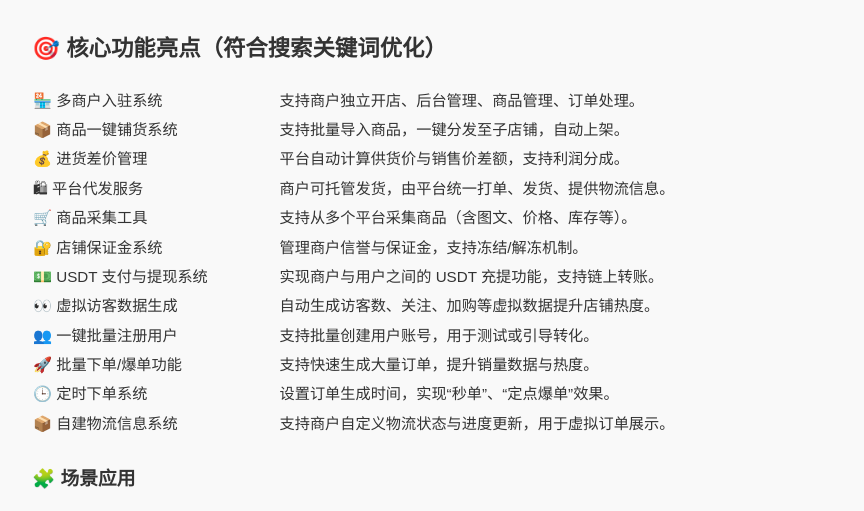
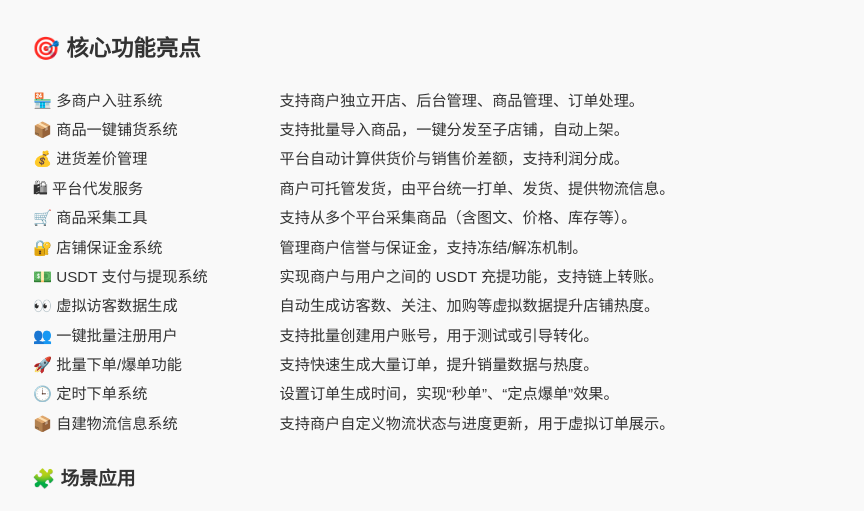
Before and after one commit to jkjj8899/shopee, a plain HTML site: page index.html in a window 1280 px wide. Shown: the part 244-755 px from the top of the page, without its empty margins (208-1072 px from the left). Drawn offline with Linux system fonts and the light colour scheme.

Commit message:
Update index.html

```diff
--- a/index.html
+++ b/index.html
@@ -1,6 +1,6 @@
 <!DOCTYPE html><html lang='zh'><head><meta charset='UTF-8'><meta name='viewport' content='width=device-width, initial-scale=1.0'><title>多商户跨境商城运营版支持一键采集商品开源代码自带几万个商品功能齐全批量订单发货可免费部署</title><style>body{font-family:sans-serif;padding:2rem;max-width:800px;margin:auto;background:#f9f9f9}h1{color:#222}p{color:#555}.gallery{margin-top:1.5rem;display:flex;flex-wrap:wrap;gap:1rem}.gallery img{width:100%;max-width:240px;border-radius:8px;box-shadow:0 2px 5px rgba(0,0,0,0.1)}.nav{margin-bottom:1.5rem}.nav a{text-decoration:none;color:#003366}.contact{margin-top:2rem;padding:1rem;background:#eef3f8;border-radius:8px;font-size:0.95rem}.contact a{color:#0b66c3;text-decoration:none;font-weight:bold}</style></head><body><div class='nav'><a href='https://jkjj8899.github.io/product-site/'>← 返回产品列表</a></div><h1 id='title'>加载中...</h1><p id='desc'></p><!-- 核心功能亮点模块 -->
 <div class="feature-block" style="margin-top:2rem; line-height:1.8; color:#333">
-  <h2 style="font-size:1.4rem; margin-bottom:1rem;">🎯 核心功能亮点（符合搜索关键词优化）</h2>
+  <h2 style="font-size:1.4rem; margin-bottom:1rem;">🎯 核心功能亮点</h2>
   <table style="width:100%; border-collapse:collapse; font-size:0.95rem;">
     <tbody>
       <tr><td>🏪 多商户入驻系统</td><td>支持商户独立开店、后台管理、商品管理、订单处理。</td></tr>
```
